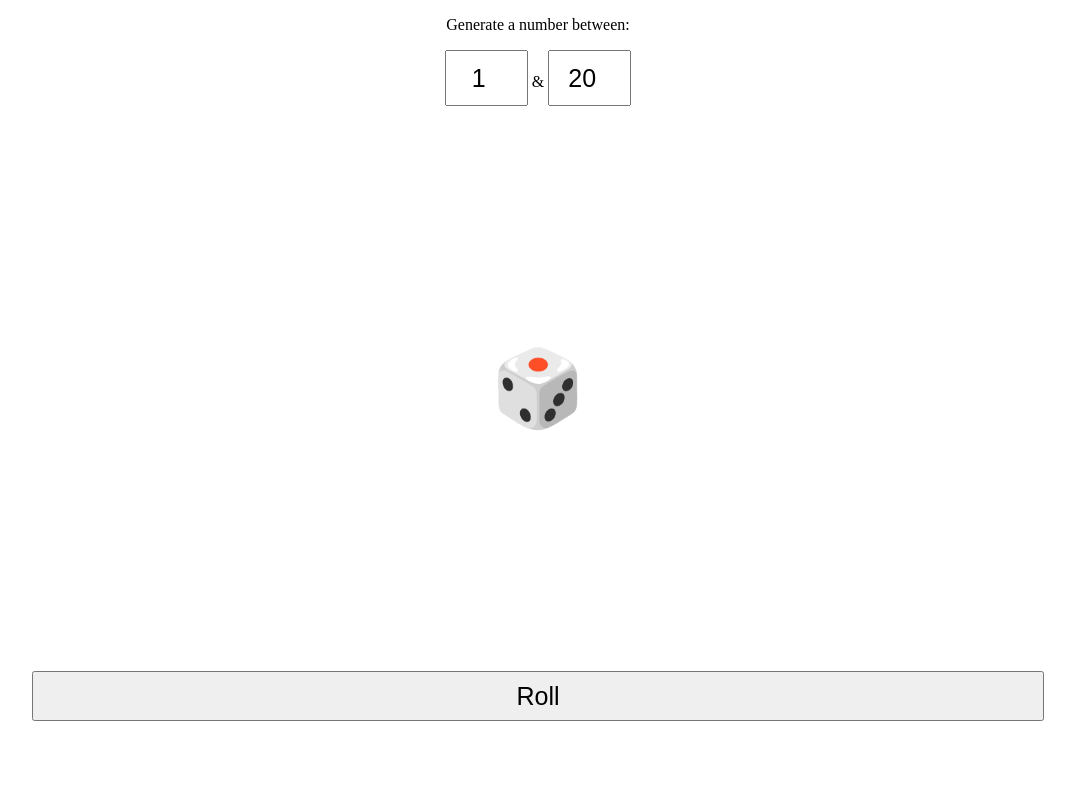
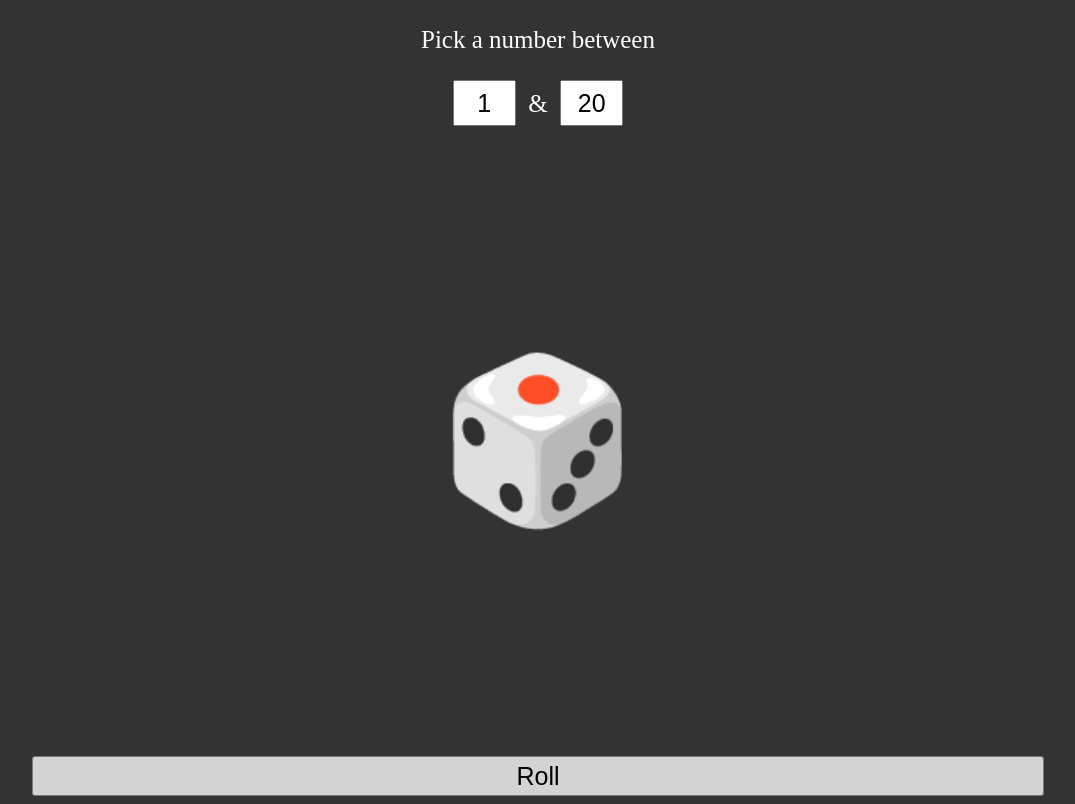
Before and after one commit to colarusso/dice, a plain HTML site: page index.html in a window 1280 px wide. Shown: the whole page, without its empty margins (102-1177 px from the left). Drawn offline with Linux system fonts and the light colour scheme.

Commit message:
added dark mode

```diff
--- a/index.html
+++ b/index.html
@@ -10,27 +10,43 @@
     <link rel="apple-touch-icon" href="d20.png"/>
 
     <style>
+        body {
+            background:#333;
+            color:white;
+        }
         #range {
             text-align: center;
+            font-size: 25px;
+            line-height: 30px;
         }
         input {
             text-align: center;
             font-size: 25px;
-            width: 75px;
-            height: 50px;
+            width: 55px;
+            height: 40px;
         }
         #answer{
             text-align:center;
-            font-size: 75px;
-            line-height: 75px;
-            margin: calc(50dvh - 75px - 80px) 0;
+            font-size: calc(100dvh/5);
+            line-height: calc(100dvh/5);
+            margin: calc(50dvh - 165px) 0;
         }
         #go_box {
             text-align: center;
         }
         #go {
+            -webkit-appearance:none;
+            border-radius: 3px;
+            color:black;
+            border: 1px solid #7b7b7b;
+            padding: 3px;
+            background: rgb(211, 211, 211);
             width: 80%;
             text-align: center;
+        }
+
+        #go:active {
+            background: rgb(142, 142, 142);
         }
 
     </style>
@@ -38,11 +54,11 @@
 <body>
     <div id="range">
         <p>
-            Generate a number between:
+            Pick a number between
         </p>
-        <input id="min" type=number value=1 onfocus="this.select();"/>
-        &amp;
-        <input id="max" type=number value=20 onfocus="this.select();"/>
+        <input id="min" type=phone value=1 onfocus="this.select();"/>
+        &nbsp;&amp;&nbsp;
+        <input id="max" type=phone value=20 onfocus="this.select();"/>
     </div>
 
     <div id="answer">
@@ -55,12 +71,14 @@
 </body>
 <script>
     function get_random(){
-        document.getElementById("answer").innerHTML = "🎲"
+        document.getElementById("go").disabled = true;
+        document.getElementById("answer").innerHTML = "🎲";
         setTimeout(function(){
             var min = Math.ceil(document.getElementById("min").value);
             var max = Math.floor(document.getElementById("max").value);
             var output = Math.floor(Math.random() * (max - min + 1)) + min;
             document.getElementById("answer").innerHTML = output;
+            document.getElementById("go").disabled = false;
         }, 750);
     }
 </script>
```
